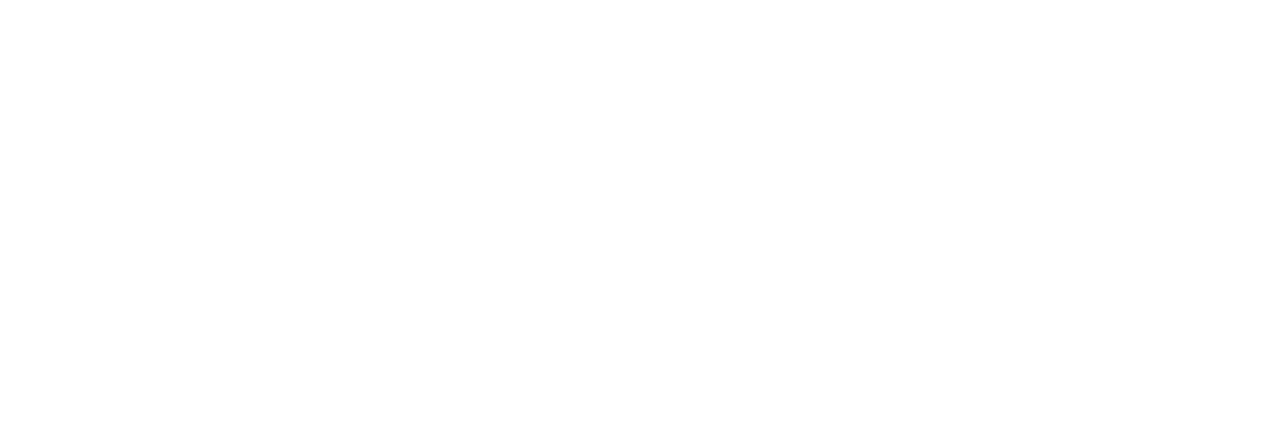
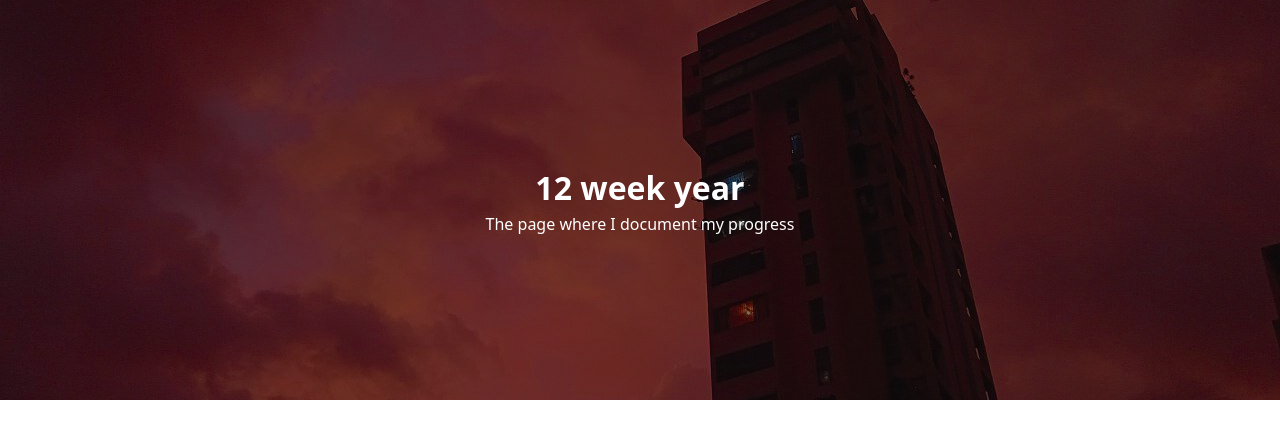
Before and after one commit to jm-mogo/12WeekYear, a plain HTML site: page index.html in a window 1280 px wide. Drawn offline with Linux system fonts and the light colour scheme.

Commit message:
make hero section

```diff
--- a/index.html
+++ b/index.html
@@ -5,11 +5,17 @@
     <meta charset="UTF-8">
     <meta name="viewport" content="width=device-width, initial-scale=1.0">
     <title>12 Week Year</title>
+    <link rel="stylesheet" href="reset.css">
     <link rel="stylesheet" href="style.css">
 </head>
 
 <body>
-
+    <div class="hero-image">
+        <div class="hero-text">
+            <h1>12 week year</h1>
+            <p>The page where I document my progress</p>
+        </div>
+    </div>
 </body>
 
 </html>
--- /dev/null
+++ b/reset.css
@@ -0,0 +1,46 @@
+/*
+  1. Use a more-intuitive box-sizing model.
+*/
+*, *::before, *::after {
+    box-sizing: border-box;
+  }
+  /*
+    2. Remove default margin
+  */
+  * {
+    margin: 0;
+  }
+  /*
+    Typographic tweaks!
+    3. Add accessible line-height
+    4. Improve text rendering
+  */
+  body {
+    line-height: 1.5;
+    -webkit-font-smoothing: antialiased;
+  }
+  /*
+    5. Improve media defaults
+  */
+  img, picture, video, canvas, svg {
+    display: block;
+    max-width: 100%;
+  }
+  /*
+    6. Remove built-in form typography styles
+  */
+  input, button, textarea, select {
+    font: inherit;
+  }
+  /*
+    7. Avoid text overflows
+  */
+  p, h1, h2, h3, h4, h5, h6 {
+    overflow-wrap: break-word;
+  }
+  /*
+    8. Create a root stacking context
+  */
+  #root, #__next {
+    isolation: isolate;
+  }
--- a/style.css
+++ b/style.css
@@ -0,0 +1,22 @@
+body, html {
+    height: 100%;
+    font-family: system-ui, -apple-system, BlinkMacSystemFont, 'Segoe UI', Roboto, Oxygen, Ubuntu, Cantarell, 'Open Sans', 'Helvetica Neue', sans-serif;
+}
+
+.hero-image {
+    background-image: linear-gradient(rgba(0, 0, 0, 0.5), rgba(0, 0, 0, 0.5)), url("img.jpg");
+    height: 50%;
+    background-position: center;
+    background-repeat: no-repeat;
+    background-size: cover;
+    position: relative;
+}
+
+.hero-text {
+    text-align: center;
+    position: absolute;
+    top: 50%;
+    left: 50%;
+    transform: translate(-50%, -50%);
+    color: white;
+}
```
Also changed, not shown: img.jpg (added).
